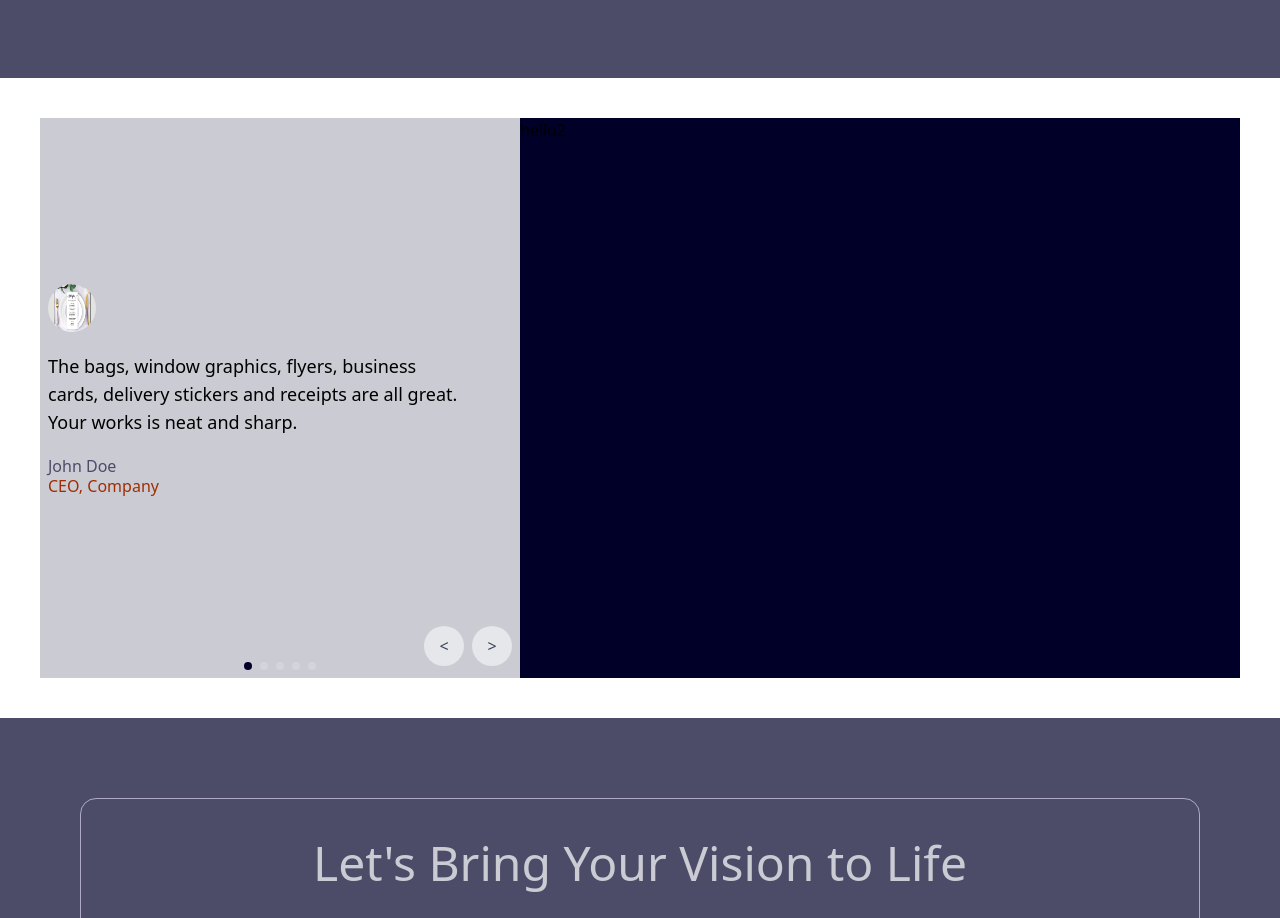
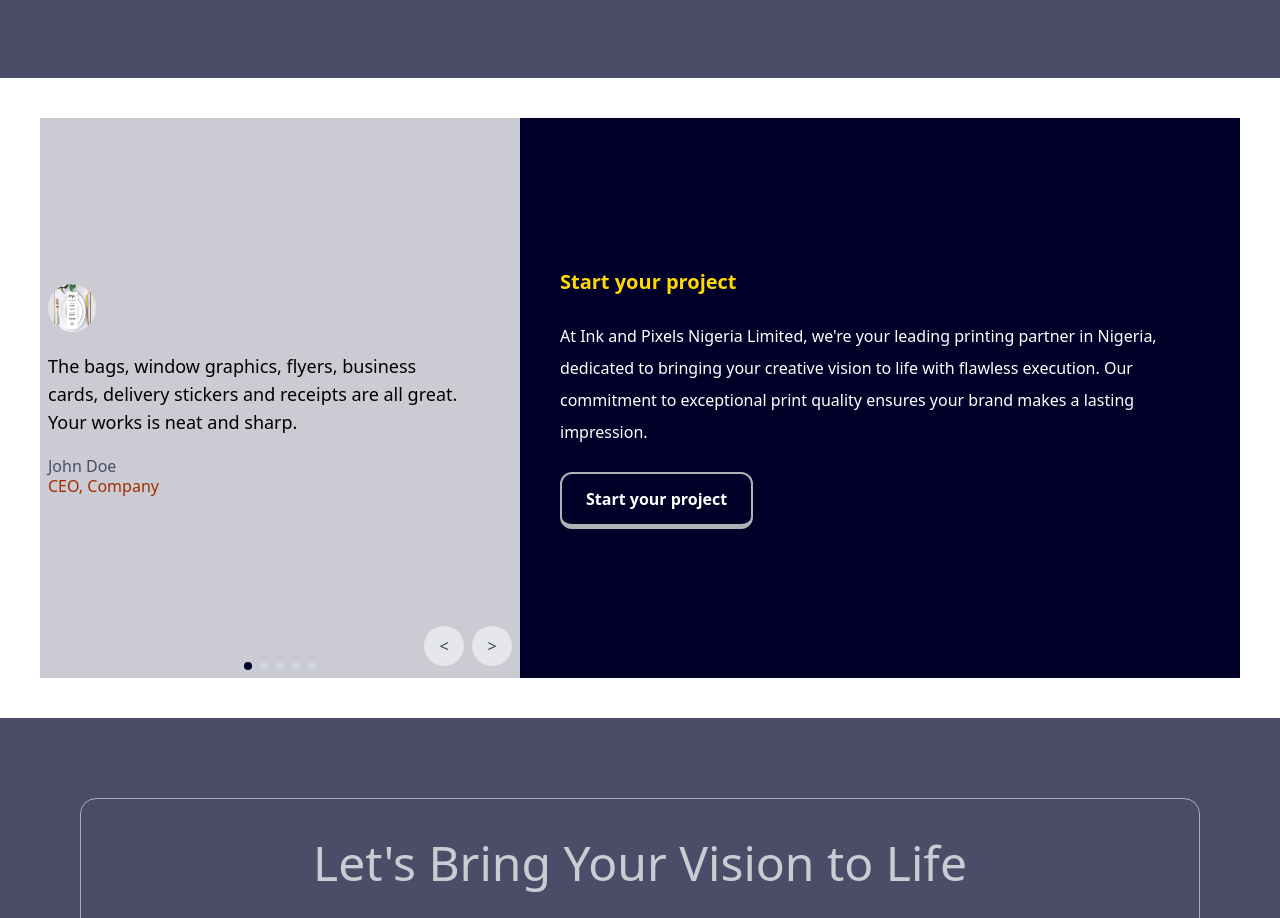
Before and after one commit to Tez-cyber/inks_pixels, a React (Vite) app: page / in a window 1280 px wide. Shown: the part 4511-5429 px from the top of the page. Built offline with nearby package versions, Linux system fonts and the light colour scheme.

Commit message:
Added second section in testimonials

```diff
--- a/src/components/landing/testimonials/testimonialSlider.jsx
+++ b/src/components/landing/testimonials/testimonialSlider.jsx
@@ -22,13 +22,13 @@
     return (
         <div className="h-full flex items-center w-[40%] bg-veryLightBlue py-5 relative overflow-hidden">
             <div
-                className="flex transition-transform gap-3 duration-500 ease-in-out w-full"
+                className="flex transition-transform gap-3 duration-1000 ease-in-out w-full"
                 style={{ transform: `translateX(-${currentIndex * 100}%)` }}
             >
                 {testimonials.map((data, i) => (
                     <div
                         key={i}
-                        className="flex flex-col justify-between gap-5 mb-4 px-2  w-full shrink-0"
+                        className="flex flex-col justify-between gap-5 mb-4 px-2 w-full shrink-0"
                     >
                         <div className="">
                             <img
@@ -49,13 +49,13 @@
                 <>
                     <button
                         onClick={prevSlide}
-                        className="absolute right-14 cursor-pointer bottom-3 bg-gray-200 text-gray-700 size-[40px] rounded-full p-2 hover:bg-darkBlue hover:text-white"
+                        className="absolute right-14 cursor-pointer bottom-3 bg-gray-200 text-gray-700 size-[40px] rounded-full p-2 transition-all duration-500 ease-in-out hover:bg-darkBlue hover:text-white"
                     >
                         &lt;
                     </button>
                     <button
                         onClick={nextSlide}
-                        className="absolute right-2 cursor-pointer bottom-3 bg-gray-200 text-gray-700 size-[40px] rounded-full p-2 hover:bg-darkBlue hover:text-white"
+                        className="absolute right-2 cursor-pointer bottom-3 bg-gray-200 text-gray-700 size-[40px] rounded-full p-2 transition-all duration-500 ease-in-out hover:bg-darkBlue hover:text-white"
                     >
                         &gt;
                     </button>
--- a/src/components/landing/testimonials/testimonials.jsx
+++ b/src/components/landing/testimonials/testimonials.jsx
@@ -1,3 +1,4 @@
+import { Button } from "../../button"
 import { TestimonialSlider } from "./testimonialSlider"
 
 
@@ -44,7 +45,22 @@
         <section>
             <div className="flex items-center w-full p-10 h-[80vh]">
                 <TestimonialSlider testimonials={testimonials} />
-                <div className="h-full w-[60%] bg-darkBlue">hello2</div>
+                <div className="h-full w-[60%] bg-darkBlue text-white flex flex-col justify-center gap-6 p-10">
+                    <h2 className="font-semibold text-gold text-xl">Start your project</h2>
+                    <p className="leading-loose">
+                        At Ink and Pixels Nigeria Limited, we're your leading printing partner in
+                        Nigeria, dedicated to bringing your creative vision to life with flawless
+                        execution. Our commitment to exceptional print quality ensures your brand
+                        makes a lasting impression.
+                    </p>
+                    <Button
+                        size="md"
+                        variant="secondary"
+                        className="w-fit"
+                    >
+                        Start your project
+                    </Button>
+                </div>
             </div>
         </section>
     )
```
